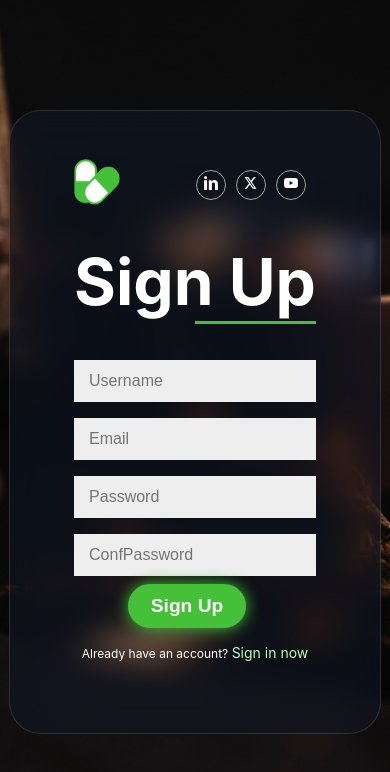
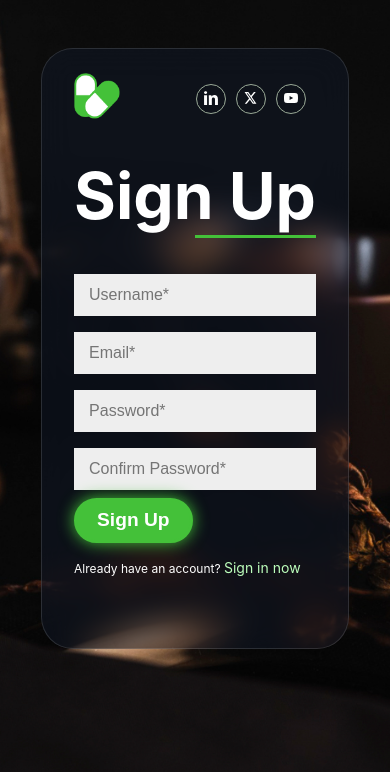
Before and after one commit to gouthamKurapati13/Ved-Assist, a React (Create React App) app: page /signup in a window 390 px wide. Shown: the top 772 px of the page. Built offline with nearby package versions, Linux system fonts and the light colour scheme; a web font is replaced by a local one.

Commit message:
Made Sign in and Sign up responsive

```diff
--- a/src/Components/Signin/Signin.css
+++ b/src/Components/Signin/Signin.css
@@ -121,3 +121,21 @@ input {
     justify-content: center;
     align-items: center;
 }
+
+
+@media only screen and (max-width: 768px) {
+    form {
+        margin-top: 3rem;
+        align-items: flex-start;
+        justify-content: flex-start;
+        padding-left: 2rem;
+        padding-right: 2rem;
+        padding-top: 1.5rem;
+    }
+
+    .container {
+        width: 100%;
+        align-items: flex-start;
+    }
+
+}
--- a/src/Components/Signup/Signup.js
+++ b/src/Components/Signup/Signup.js
@@ -29,10 +29,10 @@ function Signup() {
                             </div>
                         </div>
                         <h1>Sign Up</h1>
-                        <input type="text" placeholder="Username" required/>
-                        <input type="email" placeholder="Email" required/>
-                        <input type="password" placeholder="Password" required/>
-                        <input type="password" placeholder="ConfPassword" required/>
+                        <input type="text" placeholder="Username*" required/>
+                        <input type="email" placeholder="Email*" required/>
+                        <input type="password" placeholder="Password*" required/>
+                        <input type="password" placeholder="Confirm Password*" required/>
                         <button type="submit">Sign Up</button>
                         <span>Already have an account? <a href="/signin">Sign in now</a></span>
                     </form>
```
